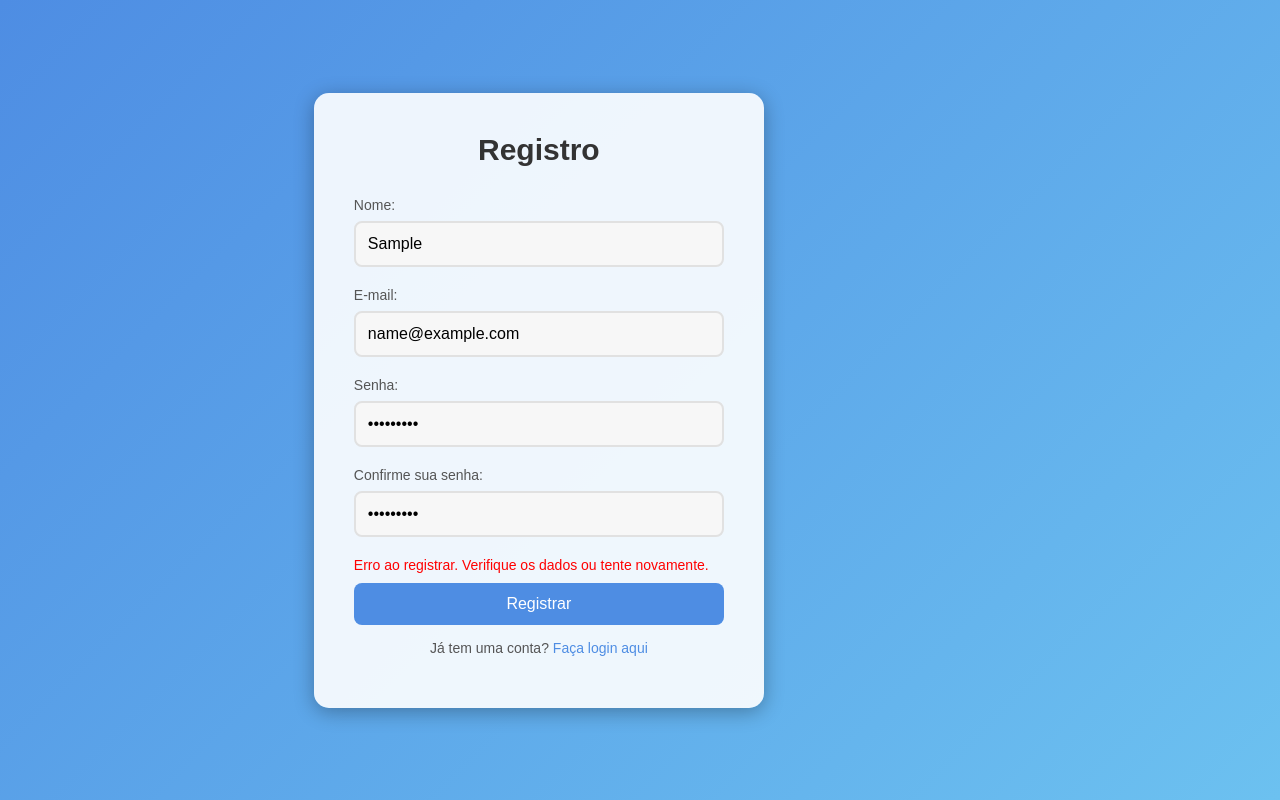
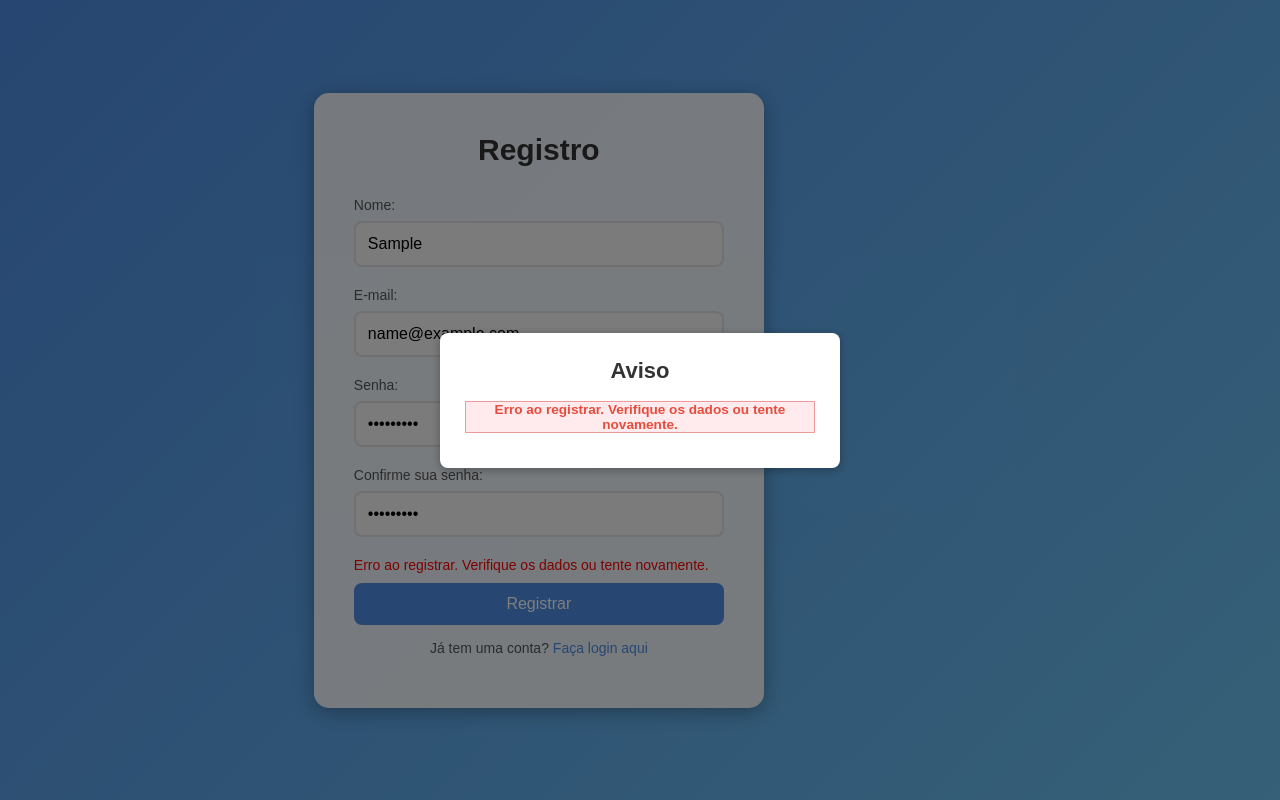
Before and after one commit to JoaoPLdeSouza/MyFinance, a React (Create React App) app: page /registro in a window 1280 px wide. Both pictures are taken after typing "Sample", "name@example.com", "Sample123", "Sample123" into the empty fields and a click on the button "Registrar". Built offline with nearby package versions, Linux system fonts and the light colour scheme; no server answers.

Commit message:
PopUP de registro criado

```diff
--- a/src/assets/Popup.css
+++ b/src/assets/Popup.css
@@ -9,7 +9,7 @@
   background-color: rgba(0, 0, 0, 0.5); /* Semi-transparent black background */
   display: flex;
   justify-content: center; /* Center horizontally */
-  align-items: center;    /* Center vertically */
+  align-items: center;      /* Center vertically */
   z-index: 1000; /* Ensure it's on top of other content */
 }
 
@@ -103,10 +103,10 @@
 .popup-message {
   margin-top: 10px; /* Reduzido o margin-top para 10px */
   margin-bottom: 10px; /* Adicionado margin-bottom */
-  font-size: 14px;
+  font-size: 18px; /* <-- INCREASED FONT SIZE HERE */
   color: green; /* Cor padrão para mensagens de sucesso */
-  text-align: left; /* Alinha mensagens à esquerda */
-  padding-left: 5px; /* Pequeno espaçamento à esquerda */
+  text-align: center; /* Alinha mensagens ao centro */
+  padding-left: 0; /* Remove small left padding */
 }
 
 .popup-message.error-message { /* Estilo para mensagens de erro */
--- /dev/null
+++ b/src/components/PUPRegistro.js
@@ -0,0 +1,39 @@
+// src/components/PUPRegistro.js
+import React, { useEffect } from 'react'; // Import useEffect
+import '../assets/Popup.css'; // Make sure this path is correct
+
+const PUPRegistro = ({ message, type, onClose }) => {
+  // useEffect must be called unconditionally at the top level
+  useEffect(() => {
+    let timer;
+    if (message) { // Conditionally set the timer only if a message exists
+      timer = setTimeout(() => {
+        onClose(); // Call onClose after 4 seconds
+      }, 4000); // 4000 milliseconds = 4 seconds
+    }
+
+    // Cleanup function to clear the timer if the component unmounts
+    // or if the message changes before the timer finishes
+    return () => {
+      clearTimeout(timer);
+    };
+  }, [message, onClose]); // Re-run effect if message or onClose changes
+
+  // Conditional rendering for the component's JSX
+  if (!message) {
+    return null; // Don't render if there's no message
+  }
+
+  const popupClass = `popup-message ${type === 'error' ? 'error-message' : ''}`;
+
+  return (
+    <div className="modal-overlay">
+      <div className="popup">
+        <h3>Aviso</h3>
+        <p className={popupClass}>{message}</p>
+      </div>
+    </div>
+  );
+};
+
+export default PUPRegistro;
--- a/src/pages/Registro.js
+++ b/src/pages/Registro.js
@@ -3,6 +3,7 @@ import React, { useState } from "react";
 import { Link, useNavigate } from "react-router-dom";
 import "../assets/Registro.css";
 import authService from "../services/authService";
+import PUPRegistro from "../components/PUPRegistro"; // Changed from Popup to PUPRegistro
 
 const Registro = () => {
   const [nome, setNome] = useState("");
@@ -10,24 +11,38 @@ const Registro = () => {
   const [senha, setSenha] = useState("");
   const [confirmSenha, setConfirmSenha] = useState("");
   const [erro, setErro] = useState("");
+  const [popupMessage, setPopupMessage] = useState("");
+  const [popupType, setPopupType] = useState("");
   const navigate = useNavigate();
 
   const handleSubmit = async (e) => {
     e.preventDefault();
-    setErro(""); // Limpa o erro anterior
+    setErro("");
+    setPopupMessage("");
 
     if (senha !== confirmSenha) {
       setErro("As senhas não coincidem!");
+      setPopupMessage("As senhas não coincidem!");
+      setPopupType("error");
       return;
     }
 
     try {
       await authService.register({ nome, email, senha });
-      alert("Usuário registrado com sucesso!");
-      navigate("/login");
+      setPopupMessage("Usuário registrado com sucesso!");
+      setPopupType("success");
     } catch (err) {
       console.error("Erro ao registrar:", err);
       setErro("Erro ao registrar. Verifique os dados ou tente novamente.");
+      setPopupMessage("Erro ao registrar. Verifique os dados ou tente novamente.");
+      setPopupType("error");
+    }
+  };
+
+  const handleClosePopup = () => {
+    setPopupMessage("");
+    if (popupType === "success") {
+      navigate("/login");
     }
   };
 
@@ -88,6 +103,9 @@ const Registro = () => {
       <p>
         Já tem uma conta? <Link to="/login">Faça login aqui</Link>
       </p>
+
+      {/* Carrega o componente do PUPRegistro */}
+      <PUPRegistro message={popupMessage} type={popupType} onClose={handleClosePopup} /> {/* Changed from Popup to PUPRegistro */}
     </div>
   );
 };
```
